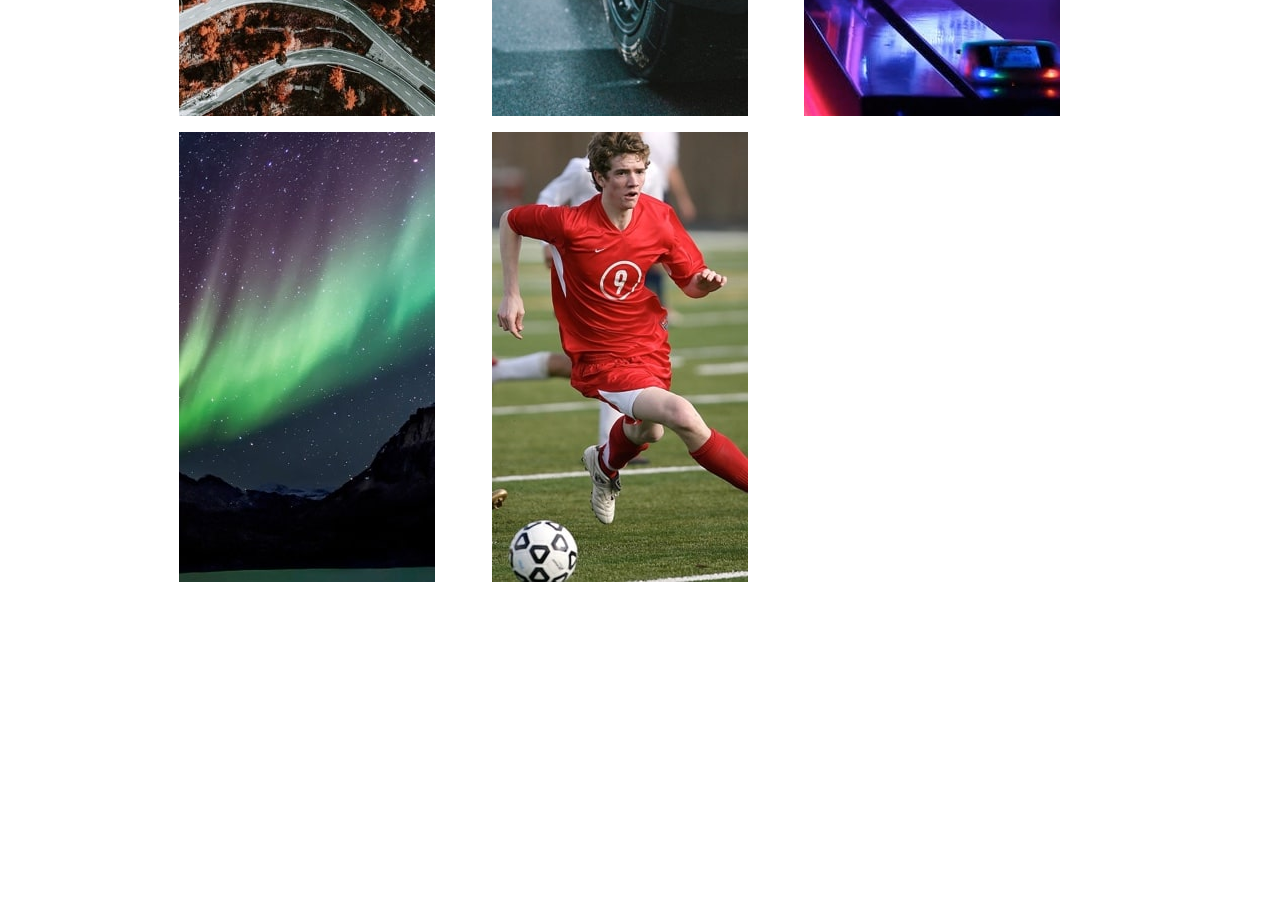
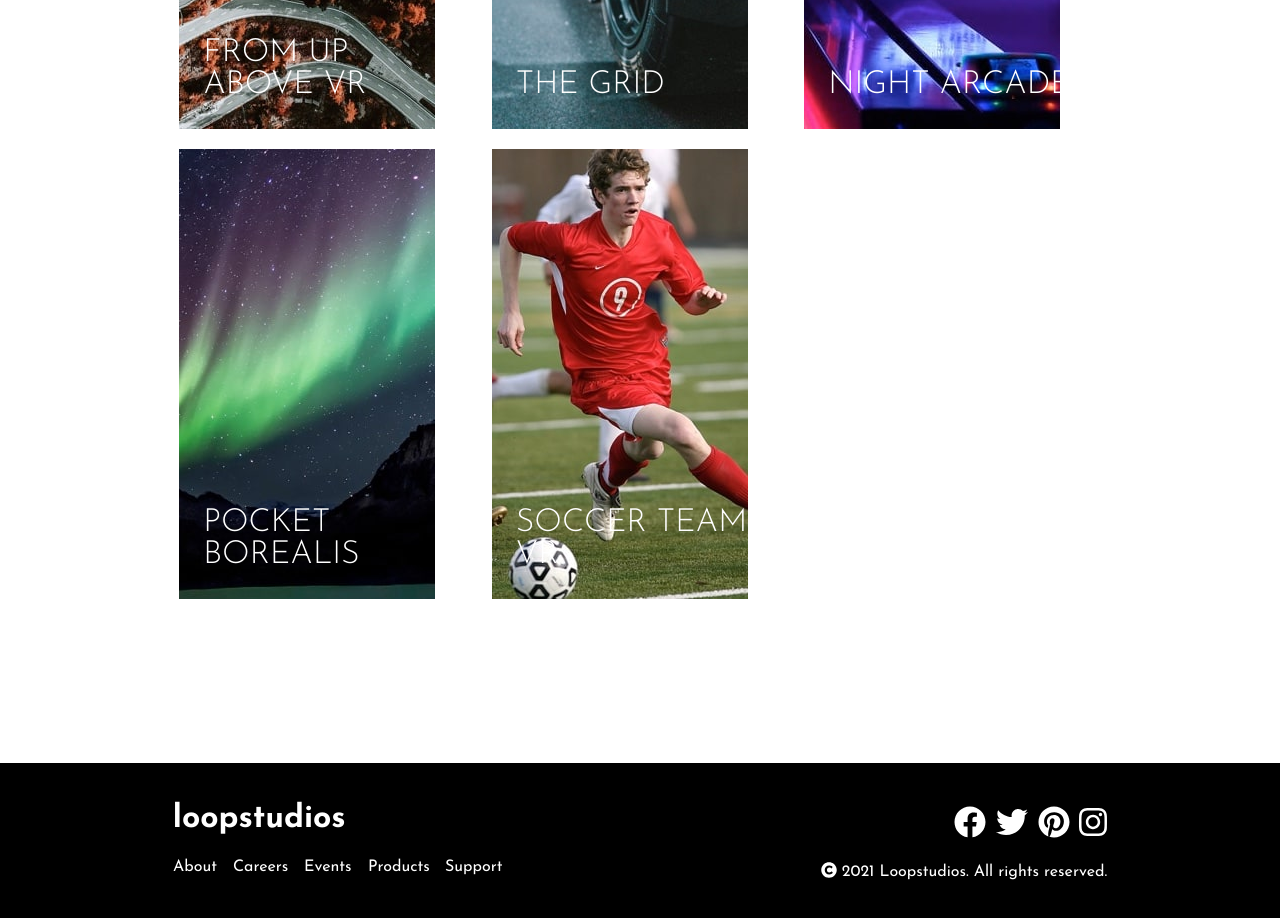
Before and after one commit to Medici305/LoopStudios, a React (Create React App) app: page / in a window 1280 px wide. Shown: the part 2440-3358 px from the top of the page. Before the commit the page ends 3182 px from the top, so only its background shows below. Built offline with nearby package versions, Linux system fonts and the light colour scheme.

Commit message:
Completed the footer section

```diff
--- a/package.json
+++ b/package.json
@@ -4,6 +4,8 @@
   "private": true,
   "dependencies": {
     "@fortawesome/fontawesome-svg-core": "^1.2.32",
+    "@fortawesome/free-brands-svg-icons": "^5.15.1",
+    "@fortawesome/free-regular-svg-icons": "^5.15.1",
     "@fortawesome/free-solid-svg-icons": "^5.15.1",
     "@fortawesome/react-fontawesome": "^0.1.14",
     "@testing-library/jest-dom": "^5.11.8",
--- a/src/App.js
+++ b/src/App.js
@@ -1,12 +1,14 @@
-import './styles/App.scss';
-import Header from './components/Header';
-import Main from './components/Main';
+import "./styles/App.scss";
+import Header from "./components/Header";
+import Main from "./components/Main";
+import Footer from './components/Footer';
 
 function App() {
   return (
     <div className="App">
       <Header />
       <Main />
+      <Footer />
     </div>
   );
 }
--- a/src/components/Creations.js
+++ b/src/components/Creations.js
@@ -1,15 +1,48 @@
-import React from 'react';
-import curiosity from '../images/desktop/image-curiosity.jpg';
-import deepEarth from '../images/desktop/image-deep-earth.jpg';
-import fisheye from '../images/desktop/image-fisheye.jpg';
-import fromAbove from '../images/desktop/image-from-above.jpg';
-import grid from '../images/desktop/image-grid.jpg';
-import nightArcade from '../images/desktop/image-night-arcade.jpg';
-import pocketBorealis from '../images/desktop/image-pocket-borealis.jpg';
-import soccerTeam from '../images/desktop/image-soccer-team.jpg';
+import React from "react";
+import curiosity from "../images/desktop/image-curiosity.jpg";
+import deepEarth from "../images/desktop/image-deep-earth.jpg";
+import fisheye from "../images/desktop/image-fisheye.jpg";
+import fromAbove from "../images/desktop/image-from-above.jpg";
+import grid from "../images/desktop/image-grid.jpg";
+import nightArcade from "../images/desktop/image-night-arcade.jpg";
+import pocketBorealis from "../images/desktop/image-pocket-borealis.jpg";
+import soccerTeam from "../images/desktop/image-soccer-team.jpg";
 
 const Creations = () => {
-    let list = [curiosity, deepEarth, fisheye, fromAbove, grid, nightArcade, pocketBorealis, soccerTeam];
+    let list = [
+        {
+            image: curiosity,
+            text: 'the curiosity'
+        },
+        {
+            image: deepEarth,
+            text: 'deep earth'
+        },
+        {
+            image: fisheye,
+            text: 'make it fisheye'
+        },
+        {
+            image: fromAbove,
+            text: 'from up above vr'
+        },
+        {
+            image: grid,
+            text: 'the grid'
+        },
+        {
+            image: nightArcade,
+            text: 'night arcade'
+        },
+        {
+            image: pocketBorealis,
+            text: 'pocket borealis'
+        },
+        {
+            image: soccerTeam,
+            text: 'soccer team vr'
+        },
+    ];
     return (
         <div className="creation-box">
             <div className="title">
@@ -17,10 +50,15 @@ const Creations = () => {
                 <button>SEE ALL</button>
             </div>
             <div className="grid">
-                {list.map((image) => <img src={image} />)}
+                {list.map((images) => (
+                    <div className="grid-box">
+                        <img src={images.image} alt={images.text} />
+                        <h2>{images.text}</h2>
+                    </div>
+                ))}
             </div>
         </div>
-    )
-}
+    );
+};
 
 export default Creations;
--- /dev/null
+++ b/src/components/Footer.js
@@ -0,0 +1,36 @@
+import React from 'react';
+import { FontAwesomeIcon } from '@fortawesome/react-fontawesome';
+import { faFacebook } from '@fortawesome/free-brands-svg-icons';
+import { faTwitter } from '@fortawesome/free-brands-svg-icons';
+import { faPinterest } from '@fortawesome/free-brands-svg-icons';
+import { faInstagram } from '@fortawesome/free-brands-svg-icons';
+import { faCopyright } from '@fortawesome/free-solid-svg-icons'
+
+
+const Footer = () => {
+    return (
+        <div className="footer">
+            <div className="left">
+                <h1>loopstudios</h1>
+                <nav>
+                    <li className="hvr-underline-from-center">About</li>
+                    <li className="hvr-underline-from-center">Careers</li>
+                    <li className="hvr-underline-from-center">Events</li>
+                    <li className="hvr-underline-from-center">Products</li>
+                    <li className="hvr-underline-from-center">Support</li>
+                </nav>
+            </div>
+            <div className="right">
+                <div className="icons">
+                    < FontAwesomeIcon size='2x' icon={faFacebook} />
+                    < FontAwesomeIcon size='2x' icon={faTwitter} />
+                    < FontAwesomeIcon size='2x' icon={faPinterest} />
+                    < FontAwesomeIcon size='2x' icon={faInstagram} />
+                </div>
+                <p> < FontAwesomeIcon icon={faCopyright} /> 2021 Loopstudios. All rights reserved.</p>
+            </div>
+        </div>
+    )
+}
+
+export default Footer;
--- a/src/styles/App.scss
+++ b/src/styles/App.scss
@@ -8,6 +8,7 @@
 @import './Main';
 @import './Vr';
 @import './Creations';
+@import './Footer';
 
 body {
     //font-family: 'Alata';
--- a/src/styles/_Creations.scss
+++ b/src/styles/_Creations.scss
@@ -5,7 +5,7 @@
         justify-content: space-between;
         align-items: center;
         h1 {
-            font-size: 3rem;
+            font-size: 3vw;
             font-weight: 300;
         }
         button {
@@ -16,6 +16,7 @@
             border: 2px solid black;
             transition: all .5s ease-in-out;
             cursor: pointer;
+            font-size: 2vw;
             &:hover {
                 background: black;
                 color: white;
@@ -28,5 +29,25 @@
         grid-template-columns: repeat(auto-fill, minmax(250px, 1fr));
         grid-gap: 1rem;
         margin: 3rem 0rem;
+        .grid-box {
+            position: relative;
+            cursor: default;
+            color: #fff;
+            &:hover {
+                img {
+                    opacity: 0.2;
+                }
+                color: black;
+            }
+            h2 {
+                text-transform: uppercase;
+                position: absolute;
+                bottom: 0;
+                width: 100%;
+                padding: 2rem 1.5rem;
+                font-size: 2.5vw;
+                font-weight: 300;
+            }
+        }
     }
 }
--- /dev/null
+++ b/src/styles/_Footer.scss
@@ -0,0 +1,38 @@
+.footer {
+    min-height: 20vh;
+    background: black;
+    display: flex;
+    justify-content: center;
+    color: #fff;
+
+    .left {
+        flex: .47;
+        display: flex;
+        flex-direction: column;
+        justify-content: center;
+        line-height: 3rem;
+        nav {
+            li {
+                list-style: none;
+                margin-right: 1rem;
+                cursor: pointer;
+            }
+        }
+    }
+    .right {
+        flex: .26;
+        display: flex;
+        flex-direction: column;
+        justify-content: center;
+        align-items: flex-end;
+        .icons {
+            > * {
+                margin-left: .6rem;
+            }
+        }
+        p {
+            margin-top: 1.5rem;
+            text-align: right;
+        }
+    }
+}
```
Also changed, not shown: src/components/Header.js (+4 -4 lines), src/components/Main.js (+10 -10 lines), src/components/Vr.js (+10 -8 lines), 2 other files (tests, documents, lock files or other folders).
